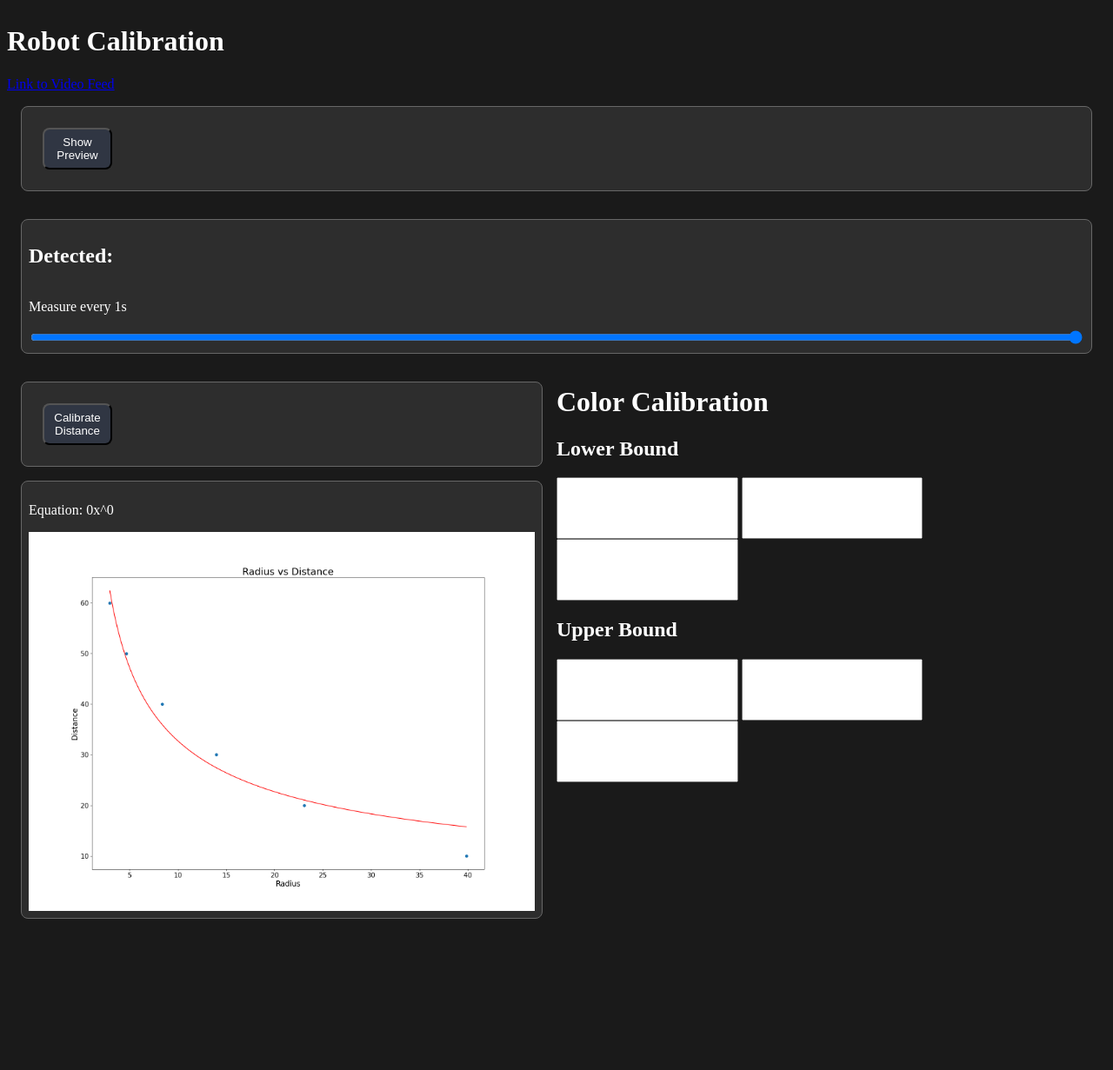
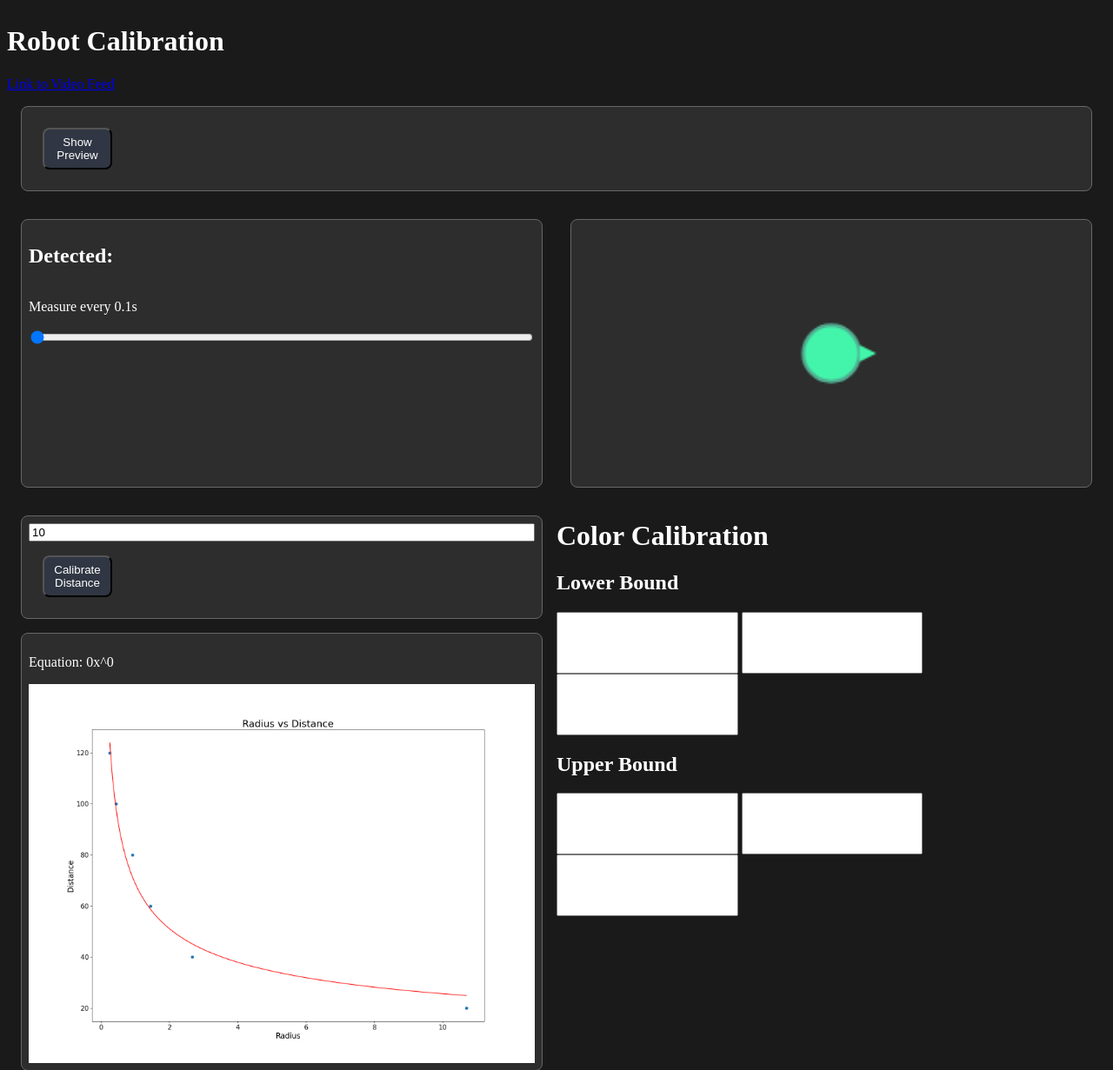
Before and after one commit to SaumYazdi/2024-Open-Robotics, a Python web app: template CameraCalibration/templates/index.html in a window 1280 px wide. Shown: the top 1231 px of the page at 87% size. Before the commit the page ends 1057 px from the top, so only its background shows below. Run offline with Jinja, Linux system fonts and the light colour scheme; the template is opened without the code that fills it, so the values that code supplies are empty.

Commit message:
Ball display on calibration dashboard

```diff
--- a/CameraCalibration/main.py
+++ b/CameraCalibration/main.py
@@ -14,6 +14,9 @@ def update():
     """
     Update server values with ball measurements for calibration
     """
+    if server is None:
+        return
+
     if camera.pos is not None:
         server.x_offset = camera.pos.x
     else:
@@ -44,6 +47,7 @@ if __name__ == "__main__":
         Thread(target=robot.start),
     ]
 
+    server = None
     args = sys.argv
     if len(args) > 1:
         arg = args[1]
--- a/CameraCalibration/static/dist.js
+++ b/CameraCalibration/static/dist.js
@@ -6,6 +6,7 @@ let calibrateDistStart = getE("calibrate-dist-start");
 
 let calibrationDistFrame = getE("calibration-dist");
 let calibrateDistLabel = getE("calibrate-dist-label");
+let distStepInterval = getE("calibrate-dist-step")
 
 distSteps = [];
 distStep = 0;
@@ -70,9 +71,11 @@ function calibrateDistNext() {
             .catch(error => {return 0;});
     }
 
-    distStep += 10;
+    let interval = parseInt(distStepInterval.value);
+    distStep += interval;
 
-    if (distStep > 60) {
+    // 6 calibration steps needed
+    if (distStep > interval * 6) {
         calibrateDistStart.style = "";
         calibrationDistFrame.style = "";
         setTimeout("distOutput();", 500);
--- a/CameraCalibration/static/index.js
+++ b/CameraCalibration/static/index.js
@@ -25,6 +25,8 @@ let angleLabel = getE("angle-label");
 
 let measureLabel = getE("measure-label");
 let measureSlider = getE("measure-slider");
+
+let fieldDisplay = getE("field-display");
 
 MEASURE_INTERVAL = measureSlider.value;
 measureLabel.innerHTML = `Measure every ${round(MEASURE_INTERVAL * .001, 3)}s`;
@@ -70,6 +72,11 @@ function showPreview() {
     }
 }
 
+let context = fieldDisplay.getContext("2d");
+let sw = fieldDisplay.width;
+let sh = fieldDisplay.height;
+let fw = 500;
+
 ticks = 0;
 function update() {
     if (updating && (ticks % Math.round(MEASURE_INTERVAL / 100) == 0)) {
@@ -91,7 +98,7 @@ function update() {
                     detectedLabel.innerHTML = "Ball Not Detected";
                     measurements.style = "";
                 }
-                radiusLabel.innerHTML = `Radius: ${radius}`;
+                radiusLabel.innerHTML = `Radius: ${Math.round(radius)}`;
 
             })
             .catch(error => {return 0;});
@@ -105,26 +112,9 @@ function update() {
             .then(response => response.json())
             .then(data => {
                 distance = data.distance;
-                distanceLabel.innerHTML = `Estimated Distance: ${distance}`;
+                distanceLabel.innerHTML = `Estimated Distance: ${Math.round(distance * 100) / 100} cm`;
             })
             .catch(error => {return 0;});
-        // Fetches ball x-position on camera.
-        //fetch("/xOffset", {
-            //method: "POST",
-            //headers: {
-                //"Content-type": "application/json; charset=UTF-8"
-            //}
-            //})
-            //.then(response => response.json())
-            //.then(data => {
-                //let x = data.xOffset;
-                //estimatedX = calcX(x);
-                //xOffsetLabel.innerHTML = `Estimated X: ${estimatedX}`;
-
-                //angle = calcAngle(estimatedX);
-                //angleLabel.innerHTML = `Estimated Angle: ${(angle * 180) / Math.PI}`;
-            //})
-            //.catch(error => {return 0;});
 
         // Fetch ball angle from camera center
         fetch("/angle", {
@@ -136,7 +126,7 @@ function update() {
             .then(response => response.json())
             .then(data => {
                 angle = data.angle;
-                angleLabel.innerHTML = `Estimated Angle: ${(angle * 180) / Math.PI}`;
+                angleLabel.innerHTML = `Estimated Angle: ${Math.round((angle * 18000) / Math.PI) / 100} deg`;
             })
             .catch(error => {return 0;});
 
@@ -153,6 +143,39 @@ function update() {
                 fpsLabel.innerHTML = `${fps} FPS`;
             })
             .catch(error => {return 0;});
+
+        context.clearRect(0, 0, sw, sh);
+
+        context.beginPath();
+        context.arc(sw / 2, sh / 2, 10 * fw / sw, 0, 2 * Math.PI, false);
+        context.fillStyle = '#42f5aa';
+        context.fill();
+        context.lineWidth = 2;
+        context.strokeStyle = '#51ad92';
+        context.stroke();
+
+        w = 10 * fw / sw;
+        var path = new Path2D();
+        path.moveTo(sw / 2 + w, sh / 2 + 5);
+        path.lineTo(sw / 2 + w + 10, sh / 2);
+        path.lineTo(sw / 2 + w, sh / 2 - 5);
+        context.fill(path);
+
+        if (distance && angle) {
+            context.beginPath();
+            let ball_pos = [sw/2 + Math.cos(angle) * distance * fw / sw, sh/2 - Math.sin(angle) * distance * fw / sw]
+            context.arc(ball_pos[0], ball_pos[1], 5 * fw / sw, 0, 2 * Math.PI, false);
+            context.fillStyle = 'orange';
+            context.fill();
+            context.lineWidth = 2;
+            context.strokeStyle = '#f56642';
+            context.stroke();
+
+            context.font = "11px Arial";
+            context.fillStyle = "#4265cf";
+            context.fillText(`${Math.round(angle * 1800 / Math.PI) / 10} deg`, ball_pos[0] - 30, ball_pos[1] + 20);
+            context.fillText(`${Math.round(distance * 10) / 10} cm`, ball_pos[0] - 20, ball_pos[1] + 32);
+        }
     }
 
     ticks++;
--- a/CameraCalibration/templates/index.html
+++ b/CameraCalibration/templates/index.html
@@ -29,20 +29,26 @@
             </span>
         </div>
 
-        <div id="measurements-frame" class="box">
+        <div style="display: flex;">
+        <div id="measurements-frame" style="width: 50%;" class="box">
             <h2 id="detected-label">Detected: </h2>
             <span id="measurements">
                 <p id="distance-label">Estimated Distance: </p>
                 <p id="angle-label">Estimated Angle: </p>
                 <p id="radius-label">Radius: </p>
             </span>
-            <p id="measure-label">Measure every 1s</p>
-            <input id="measure-slider" type="range" min=100 max=1000 value=1000 />
+            <p id="measure-label">Measure every 0.1s</p>
+            <input id="measure-slider" type="range" min=100 max=1000 value=100 />
+        </div>
+        <div style="width: 50%;" class="box">
+            <canvas id="field-display" alt="Field"></canvas>
+        </div>
         </div>
 
         <div class="calibration-frames">
         <span class="calibration-frame">
             <div id="calibrate-dist-start" class="box">
+                <input id="calibrate-dist-step" type="text" value="10" />
                 <button id="calibrate-dist-button" onclick="calibrateDistNext()">Calibrate Distance</button>
             </div>
 
```
Also changed, not shown: CameraCalibration/camera.py (+36 -16 lines), CameraCalibration/save.json (+5 -5 lines), CameraCalibration/static/dist.png.
